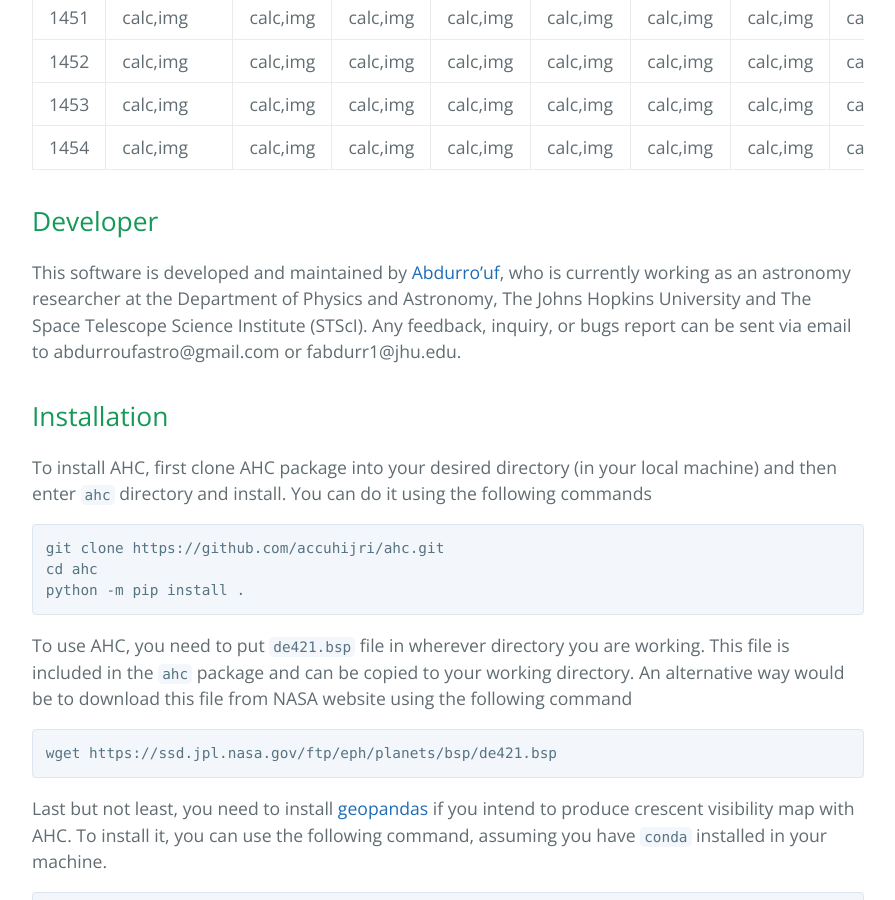
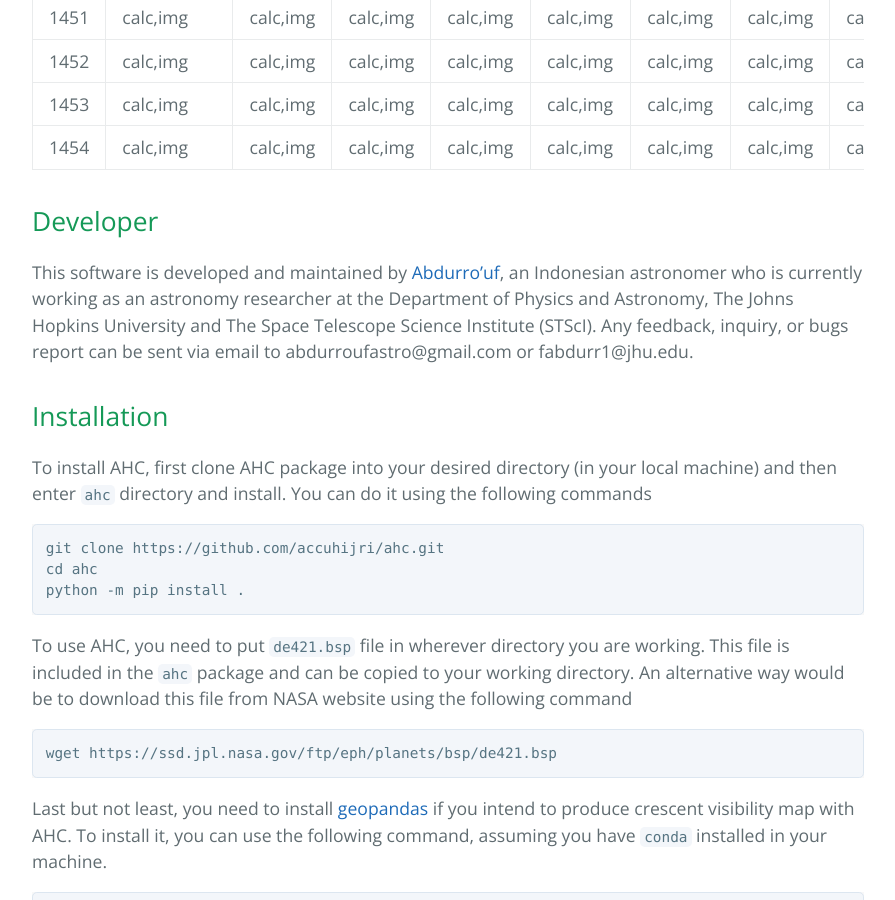
Before and after one commit to accuhijri/accuhijri.github.io, a Jekyll site: the page built from index.md, in a window 1280 px wide and 900 px high, scrolled down 1406 px. Shown: the whole window, without its empty margins (192-1087 px from the left). Built offline with Jekyll 4.4.1, drawn with Linux system fonts in a browser that asks for light colours.

Commit message:
Update index.md

```diff
--- a/index.md
+++ b/index.md
@@ -25,7 +25,7 @@
 | 1454 | calc,img | calc,img | calc,img | calc,img | calc,img | calc,img | calc,img | calc,img | calc,img | calc,img | calc,img  | calc,img |
 
 ## Developer
-This software is developed and maintained by [Abdurro'uf](https://aabdurrouf.github.io/), who is currently working as an astronomy researcher at the Department of Physics and Astronomy, The Johns Hopkins University and The Space Telescope Science Institute (STScI). Any feedback, inquiry, or bugs report can be sent via email to abdurroufastro@gmail.com or fabdurr1@jhu.edu.
+This software is developed and maintained by [Abdurro'uf](https://aabdurrouf.github.io/), an Indonesian astronomer who is currently working as an astronomy researcher at the Department of Physics and Astronomy, The Johns Hopkins University and The Space Telescope Science Institute (STScI). Any feedback, inquiry, or bugs report can be sent via email to abdurroufastro@gmail.com or fabdurr1@jhu.edu.
 
 ## Installation
 To install AHC, first clone AHC package into your desired directory (in your local machine) and then enter `ahc` directory and install. You can do it using the following commands
```
